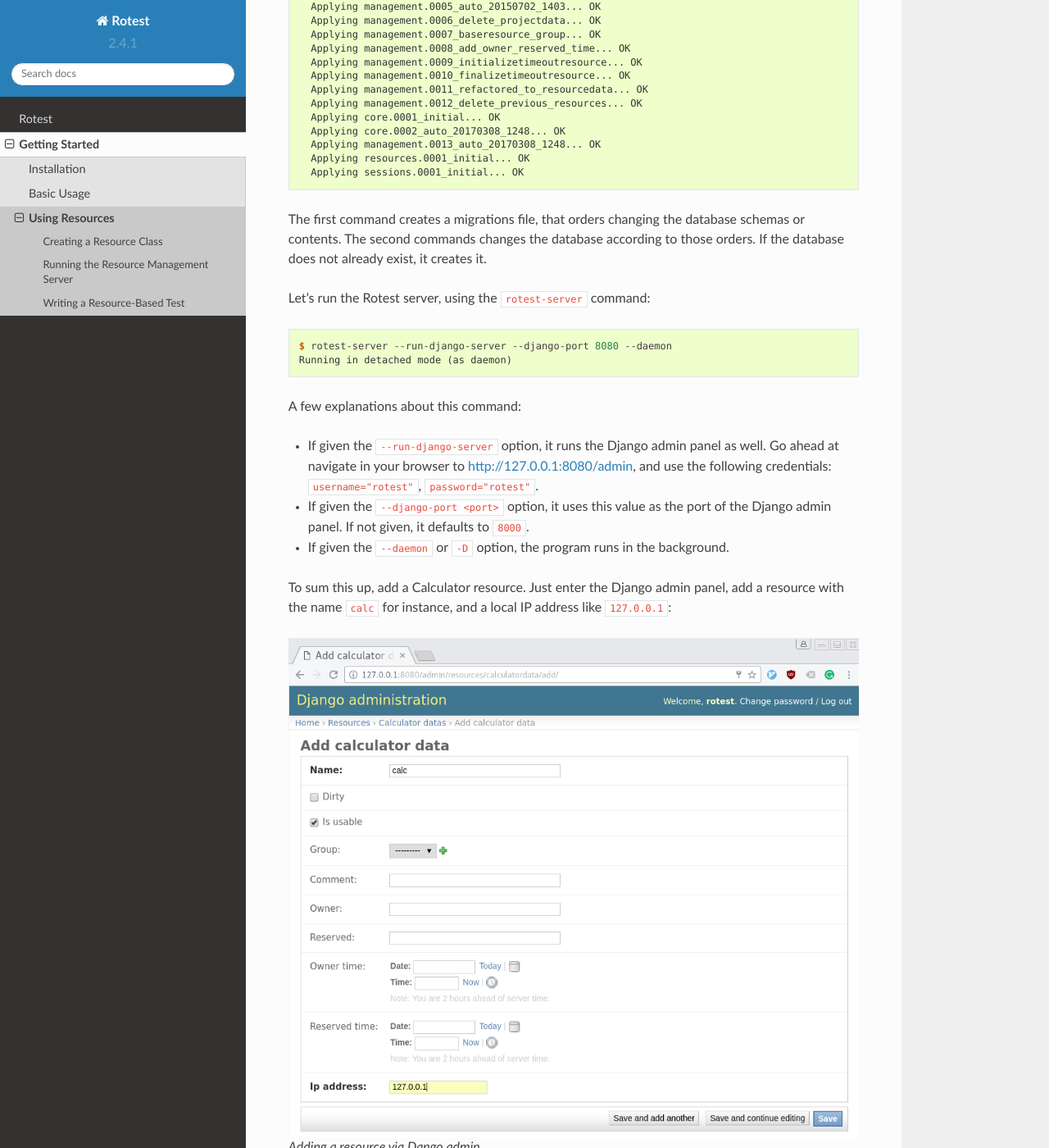
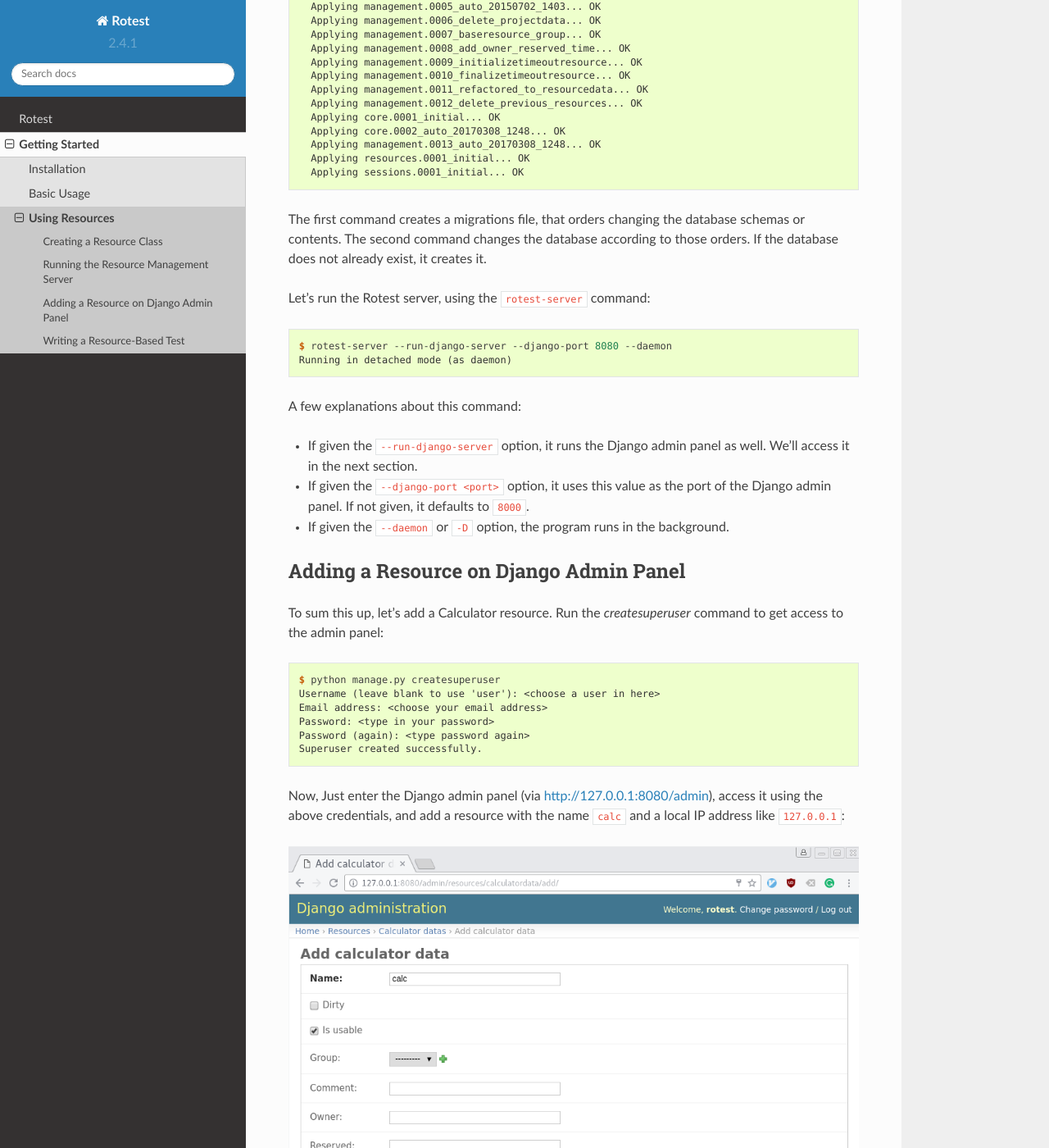
Before and after one commit to gregoil/rotest, a Sphinx documentation site: the page built from docs/intro/using_resources.rst, in a window 1280 px wide and 1400 px high, scrolled down 2907 px. Shown: the whole window at 82% size. Built offline with Sphinx 7.4.7 and the Read the Docs theme 2.0.0, drawn with Linux system fonts in a browser that asks for light colours; pages that are not in the unit, such as notebooks, are missing from menus.

Commit message:
Fixed user management in fixture and migrations

```diff
--- a/docs/intro/using_resources.rst
+++ b/docs/intro/using_resources.rst
@@ -171,7 +171,7 @@
     Applying sessions.0001_initial... OK
 
 The first command creates a migrations file, that orders changing the database
-schemas or contents. The second commands changes the database according to
+schemas or contents. The second command changes the database according to
 those orders. If the database does not already exist, it creates it.
 
 Let's run the Rotest server, using the ``rotest-server`` command:
@@ -184,9 +184,7 @@
 A few explanations about this command:
 
 * If given the ``--run-django-server`` option, it runs the Django admin panel
-  as well. Go ahead at navigate in your browser to
-  `<http://127.0.0.1:8080/admin>`_, and use the following
-  credentials: ``username="rotest"``, ``password="rotest"``.
+  as well. We'll access it in the next section.
 
 * If given the ``--django-port <port>`` option, it uses this value as the
   port of the Django admin panel. If not given, it defaults to ``8000``.
@@ -194,9 +192,24 @@
 * If given the ``--daemon`` or ``-D`` option, the program runs in the
   background.
 
-To sum this up, add a Calculator resource. Just enter the Django admin panel,
-add a resource with the name ``calc`` for instance, and a local IP address like
-``127.0.0.1``:
+Adding a Resource on Django Admin Panel
+=======================================
+
+To sum this up, let's add a Calculator resource. Run the `createsuperuser`
+command to get access to the admin panel:
+
+.. code-block:: console
+
+  $ python manage.py createsuperuser
+  Username (leave blank to use 'user'): <choose a user in here>
+  Email address: <choose your email address>
+  Password: <type in your password>
+  Password (again): <type password again>
+  Superuser created successfully.
+
+Now, Just enter the Django admin panel (via `<http://127.0.0.1:8080/admin>`_),
+access it using the above credentials, and add a resource with the name
+``calc`` and a local IP address like ``127.0.0.1``:
 
 .. figure:: adding_resource.png
   :target: ../_images/adding_resource.png
```
Also changed, not shown: 2 other files.
